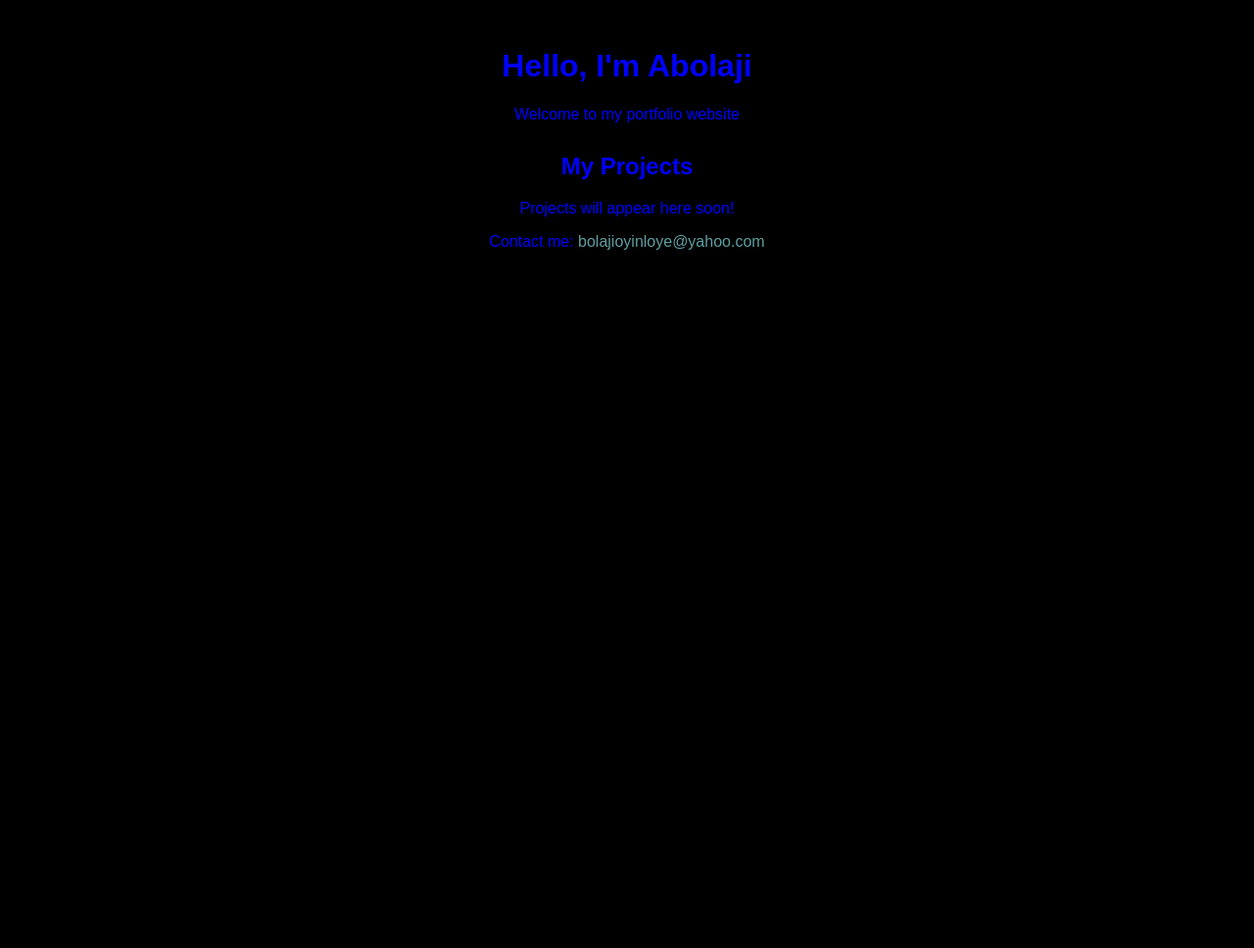
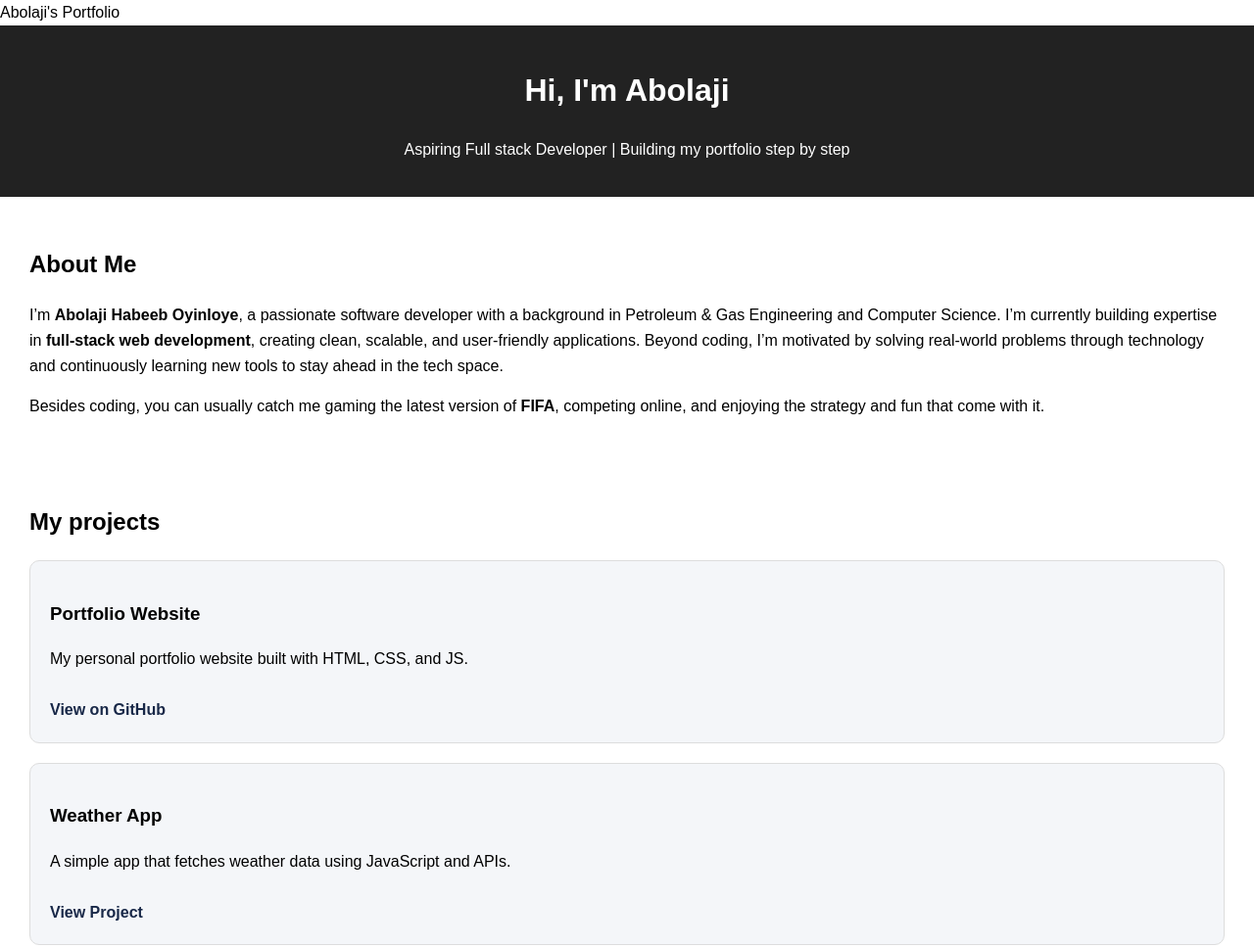
Before and after one commit to Abolajioyin/Portfolio-Website, a plain HTML site: page index.html in a window 1280 px wide. Shown: the top 968 px of the page at 98% size. Before the commit the page ends 800 px from the top, so only its background shows below. Drawn offline with Linux system fonts and the light colour scheme.

Commit message:
Added style.css and updated portfolio

```diff
--- a/index.html
+++ b/index.html
@@ -2,18 +2,39 @@
 <html lang="en">
     <head>
         <meta charset="UTF-8">
+        <meta name="viewport" content="width=device-width, initial-scale=1.0"
         <title>Abolaji's Portfolio</title>
         <link rel="stylesheet" href="style.css">
     </head>
     <body>
         <header>
-            <h1>Hello, I'm Abolaji</h1>
-            <p>Welcome to my portfolio website</p>
+            <h1>Hi, I'm Abolaji</h1>
+            <p>Aspiring Full stack Developer |  Building my portfolio step by step</p>
         </header>
+        <section id="about">
+            <h2>About Me</h2>
+            <p>I’m <strong>Abolaji Habeeb Oyinloye</strong>, a passionate software developer with a background in
+        Petroleum & Gas Engineering and Computer Science.
+        I’m currently building expertise in <strong>full-stack web development</strong>,
+        creating clean, scalable, and user-friendly applications.
+        Beyond coding, I’m motivated by solving real-world problems through technology
+        and continuously learning new tools to stay ahead in the tech space.</p>
+        <p> Besides coding, you can usually catch me gaming the latest version of <strong>FIFA</strong>,
+        competing online, and enjoying the strategy and fun that come with it.</p>
+        </section>
         <section id="projects">
-            <h2>My Projects</h2>
-            <p>Projects will appear here soon!</p>
-        </section>
+            <h2>My projects</h2>
+            <div class="project-card">
+        <h3>Portfolio Website</h3>
+        <p>My personal portfolio website built with HTML, CSS, and JS.</p>
+        <a href="https://github.com/Abolajioyin/Portfolio-Website" target="_blank">View on GitHub</a>
+    </div>
+    <div class="project-card">
+        <h3>Weather App</h3>
+        <p>A simple app that fetches weather data using JavaScript and APIs.</p>
+        <a href="#" target="_blank">View Project</a>
+    </div>
+</section>
         <footer>
             <p>Contact me: <a href="mailto:bolajioyinloye@yahoo.com">bolajioyinloye@yahoo.com</a></p>
         </footer>
--- a/style.css
+++ b/style.css
@@ -1,14 +1,49 @@
 body {
-    background-color: black;
-    color: blue;
-    font-family: Arial,sans-serif;
+    font-family: Arial, sans-serif;
+    margin: 0;
+    padding: 0;
+    line-height: 1.6;
+}
+
+header {
+    background: #222;
+    color: #fff;
+    padding: 20px;
     text-align: center;
+}
+
+section {
     padding: 20px;
+    margin: 10px;
 }
-header, footer {
-    margin-bottom: 30px;
+
+footer {
+    background: #eee;
+    text-align: center;
+    padding: 10px;
 }
-a {
-    color: cadetblue;
-    text-decoration: none;
+.project-card {
+  background: #f4f6f9;
+  border: 1px solid #ddd;
+  padding: 20px;
+  margin-bottom: 20px;
+  border-radius: 10px;
+  transition: transform 0.2s, box-shadow 0.2s;
 }
+
+.project-card:hover {
+  transform: translateY(-5px);
+  box-shadow: 0 8px 15px rgba(0, 0, 0, 0.2);
+}
+
+.project-card a {
+  display: inline-block;
+  margin-top: 10px;
+  color: #182848;
+  text-decoration: none;
+  font-weight: bold;
+}
+
+.project-card a:hover {
+  color: #4b6cb7;
+}
```
